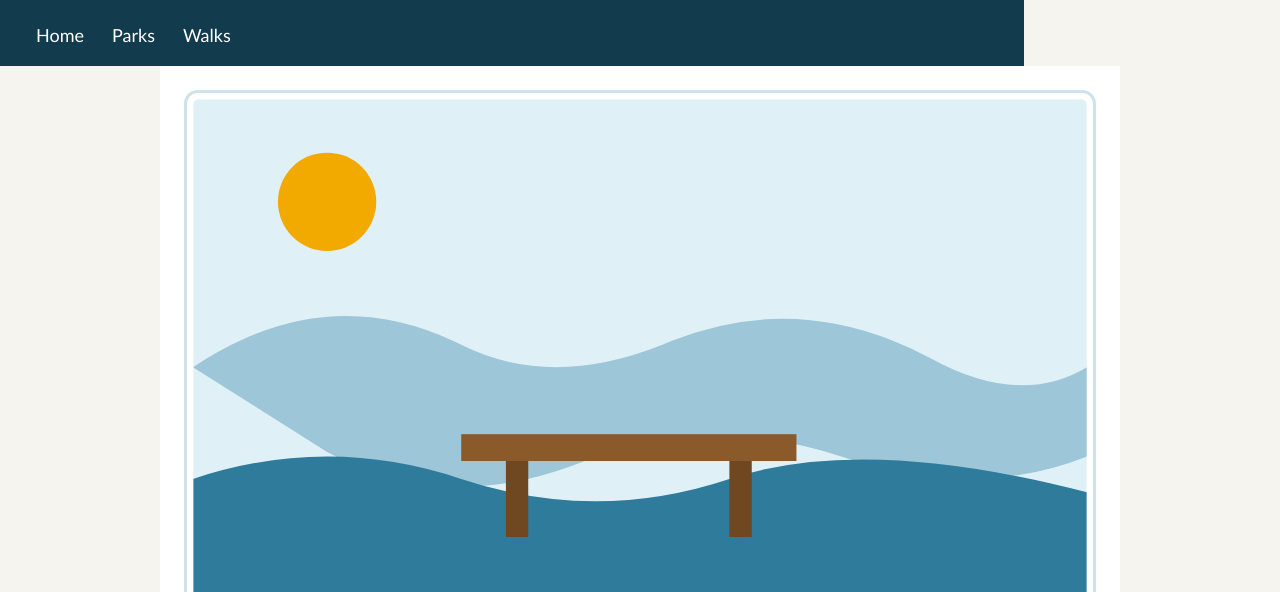
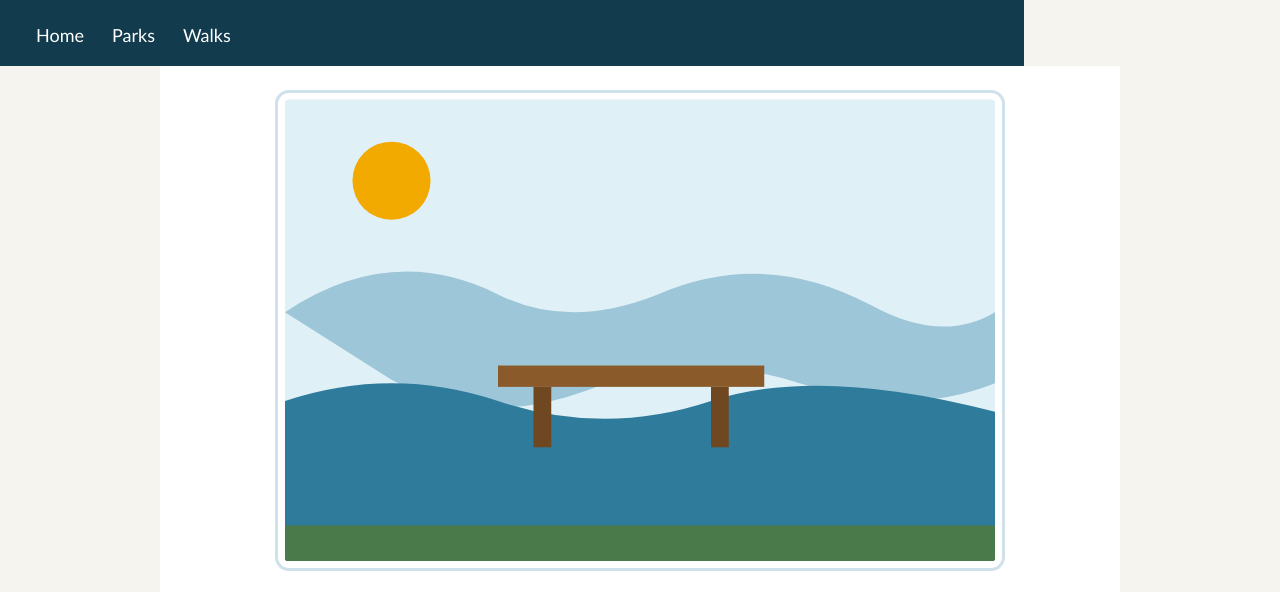
Before and after one commit to DEMON290826/css3-homework, a plain HTML site: page index.html in a window 1280 px wide. Shown: the part 169-761 px from the top of the page. Drawn offline with Linux system fonts and the light colour scheme.

Commit message:
Scale the hero image down

```diff
--- a/style.css
+++ b/style.css
@@ -152,8 +152,8 @@ main img:hover {
 
 .hero {
   display: block;
-  width: 100%;
-  margin-bottom: 1.5rem;
+  width: 80%;
+  margin: 0 auto 1.5rem;
 }
 
 table {
```
